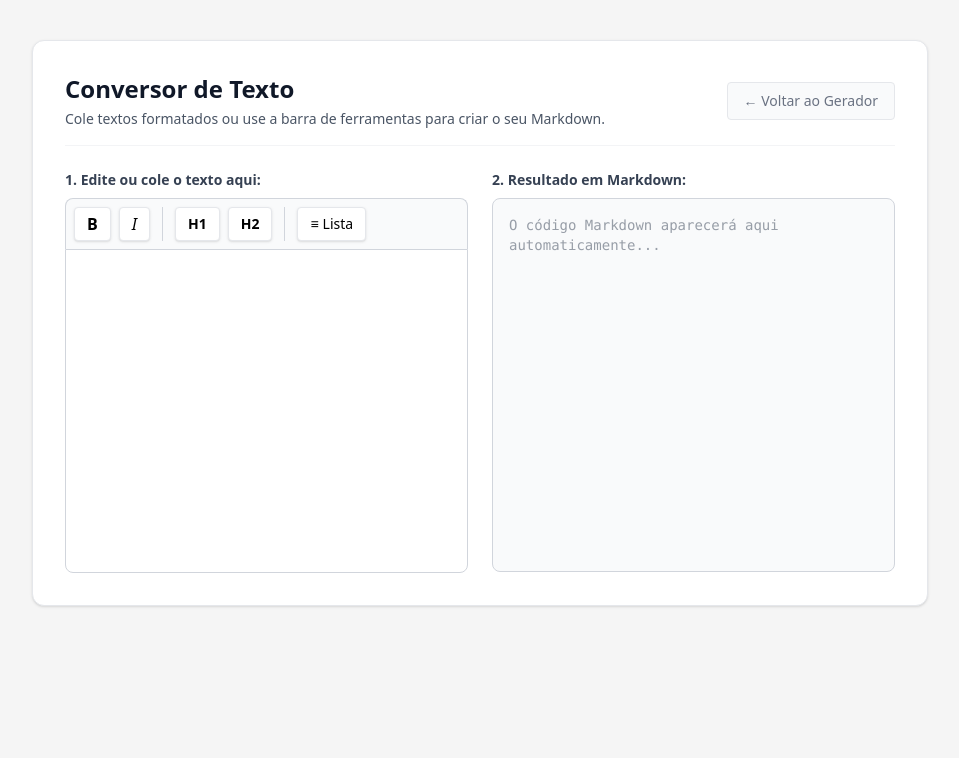
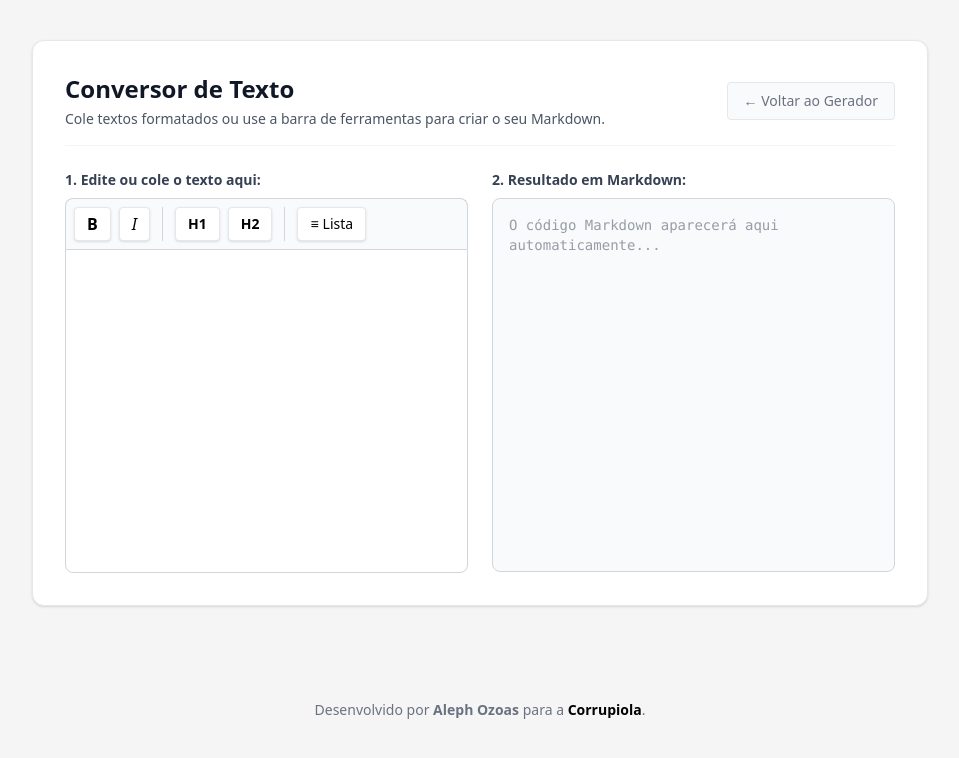
Before and after one commit to Aozuas/Gerador-Octavo, a Next.js app: page /conversor in a window 1280 px wide. Shown: the top 758 px of the page, without its empty margins (160-1119 px from the left). Built offline with nearby package versions, Linux system fonts and the light colour scheme.

Commit message:
Adiciona barra de ferramentas de formatação rica no conversor

```diff
--- a/app/conversor/page.tsx
+++ b/app/conversor/page.tsx
@@ -25,11 +25,10 @@ export default function Conversor() {
     }
   };
 
-  // Função mágica que aplica a formatação nativa do navegador
   const aplicarFormatacao = (comando: string, valor?: string) => {
     document.execCommand(comando, false, valor);
-    editorRef.current?.focus(); // Mantém o cursor piscando no editor
-    handleConverter(); // Força a atualização do Markdown instantaneamente
+    editorRef.current?.focus();
+    handleConverter();
   };
 
   const copiarParaAreaDeTransferencia = () => {
@@ -39,8 +38,8 @@ export default function Conversor() {
   };
 
   return (
-    <div className="min-h-screen bg-neutral-100 py-10 font-sans">
-      <div className="max-w-4xl mx-auto bg-white p-8 rounded-xl shadow-sm border border-gray-200">
+    <div className="min-h-screen bg-neutral-100 py-10 font-sans flex flex-col justify-between">
+      <div className="max-w-4xl mx-auto w-full bg-white p-8 rounded-xl shadow-sm border border-gray-200 mb-8">
 
         <div className="flex justify-between items-center mb-6 border-b border-gray-100 pb-4">
           <div>
@@ -56,11 +55,9 @@ export default function Conversor() {
         </div>
 
         <div className="grid grid-cols-1 md:grid-cols-2 gap-6">
-          {/* Lado Esquerdo: Editor com Barra de Ferramentas */}
           <div className="flex flex-col">
             <label className="block text-sm font-bold text-gray-700 mb-2">1. Edite ou cole o texto aqui:</label>
 
-            {/* Barra de Ferramentas */}
             <div className="flex flex-wrap gap-2 mb-0 p-2 bg-gray-50 border border-gray-300 rounded-t-lg border-b-0">
               <button onClick={() => aplicarFormatacao('bold')} className="px-3 py-1 font-bold bg-white border border-gray-200 rounded hover:bg-gray-100 shadow-sm transition-colors" title="Negrito">B</button>
               <button onClick={() => aplicarFormatacao('italic')} className="px-3 py-1 italic bg-white border border-gray-200 rounded hover:bg-gray-100 shadow-sm transition-colors" title="Itálico">I</button>
@@ -81,7 +78,6 @@ export default function Conversor() {
             />
           </div>
 
-          {/* Lado Direito: Onde sai o Markdown pronto */}
           <div className="flex flex-col relative">
             <div className="flex justify-between items-end mb-2">
               <label className="block text-sm font-bold text-gray-700">2. Resultado em Markdown:</label>
@@ -94,7 +90,6 @@ export default function Conversor() {
                 </button>
               )}
             </div>
-            {/* Ajustei a altura para parear perfeitamente com a barra de ferramentas + editor */}
             <textarea
               readOnly
               value={markdown}
@@ -103,8 +98,12 @@ export default function Conversor() {
             />
           </div>
         </div>
+      </div>
 
-      </div>
+      {/* Assinatura e Link no Rodapé */}
+      <footer className="max-w-4xl mx-auto w-full text-center text-sm text-gray-500 pb-10">
+        Desenvolvido por <span className="font-semibold">Aleph Ozoas</span> para a <a href="https://corrupiola.com.br" target="_blank" rel="noopener noreferrer" className="font-bold text-black hover:underline transition-all">Corrupiola</a>.
+      </footer>
     </div>
   );
 }
```
